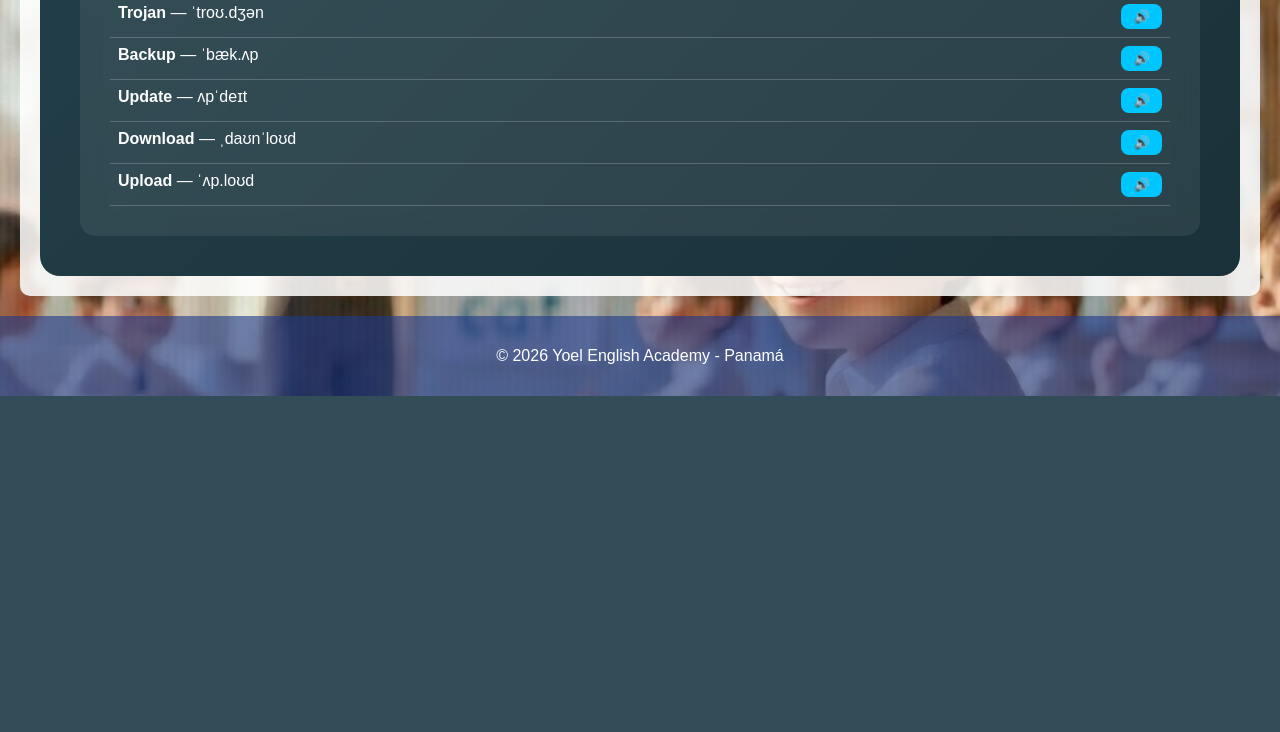
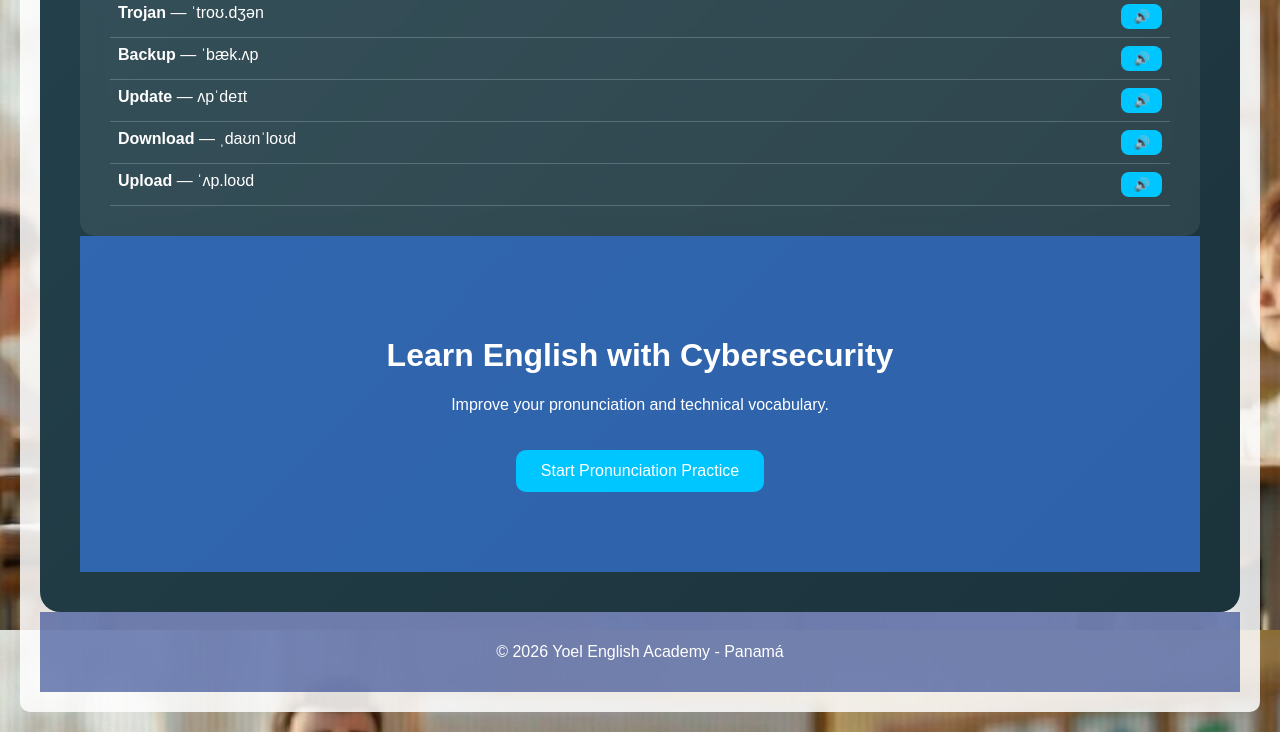
Before and after one commit to palaciojoel395-coder/ingles_web, a Flask app: page / in a window 1280 px wide. Shown: the part 970-1702 px from the top of the page. Before the commit the page ends 1366 px from the top, so only its background shows below. Run offline with Flask 3, Linux system fonts and the light colour scheme.

Commit message:
version completa funcional

```diff
--- a/app.py
+++ b/app.py
@@ -1,4 +1,4 @@
-from flask import Flask, render_template, request
+from flask import Flask, render_template
 
 app = Flask(__name__)
 
@@ -8,40 +8,31 @@ def home():
 
 @app.route("/metodo")
 def metodo():
-    return render_template("metodo.html")
+    return "<h1>Método</h1>"
 
 @app.route("/programas")
 def programas():
-    return render_template("programas.html")
+    return "<h1>Programas</h1>"
 
 @app.route("/recursos")
 def recursos():
-    return render_template("recursos.html")
+    return "<h1>Recursos</h1>"
 
 @app.route("/blog")
 def blog():
-    return render_template("blog.html")
+    return "<h1>Blog</h1>"
 
 @app.route("/testimonios")
 def testimonios():
-    return render_template("testimonios.html")
+    return "<h1>Testimonios</h1>"
 
 @app.route("/equipo")
 def equipo():
-    return render_template("equipo.html")
+    return "<h1>Equipo</h1>"
 
-@app.route("/contacto", methods=["GET", "POST"])
+@app.route("/contacto")
 def contacto():
-    if request.method == "POST":
-        nombre = request.form["nombre"]
-        correo = request.form["correo"]
-        mensaje = request.form["mensaje"]
-        print(nombre, correo, mensaje)
-    return render_template("contacto.html")
-
-@app.route("/pronunciacion")
-def pronunciacion():
-    return render_template("pronunciacion.html")
+    return "<h1>Contacto</h1>"
 
 if __name__ == "__main__":
-    app.run(host="0.0.0.0", port=5000 )
+    app.run(host="0.0.0.0", port=5000)
--- a/static/style.css
+++ b/static/style.css
@@ -8,7 +8,7 @@ body {
     background-position: center;
     background-repeat: no-repeat;
     background-attachment: fixed;
-}
+ }
 
 
 header {
@@ -41,6 +41,21 @@ nav a:hover {
 }
 
 /* BOTONES */
+.btn-pronunciation {
+    display: inline-block;
+    margin-top: 20px;
+    padding: 12px 25px;
+    background: #00c6ff;
+    color: white;
+    text-decoration: none;
+    border-radius: 10px;
+    transition: 0.3s;
+}
+
+.btn-pronunciation:hover {
+    background: #0072ff;
+}
+
 .btn {
     display: inline-block;
     padding: 12px 25px;
--- a/templates/base.html
+++ b/templates/base.html
@@ -2,8 +2,12 @@
 <html lang="es">
 <head>
     <meta charset="UTF-8">
-    <title>{% block title %}Yoel English Academy{% endblock %}</title>
-    <!-- CSS externo -->
+    <title>Yoel English Academy</title>
+
+    <meta name="description" content="Learn English with cybersecurity topics. Pronunciation and tech vocabulary practice.">
+    <meta name="keywords" content="English learning, cybersecurity English, tech vocabulary">
+    <meta name="author" content="Yoel Palacio">
+
     <link rel="stylesheet" href="{{ url_for('static', filename='style.css') }}">
 </head>
 <body>
--- a/templates/index.html
+++ b/templates/index.html
@@ -59,7 +59,12 @@
         <div id="wordList"></div>
     </div>
 
+<div class="hero">
+    <h1>Learn English with Cybersecurity</h1>
+    <p>Improve your pronunciation and technical vocabulary.</p>
+    <a href="#pronunciacion" class="btn-pronunciation">Start Pronunciation Practice</a>
 </div>
+
 
 <script>
 
```
